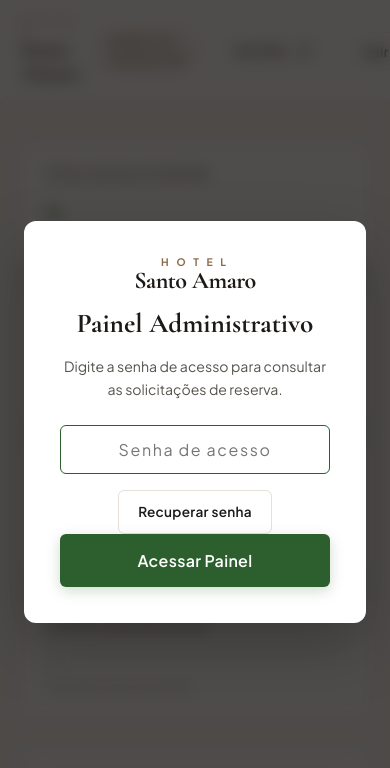
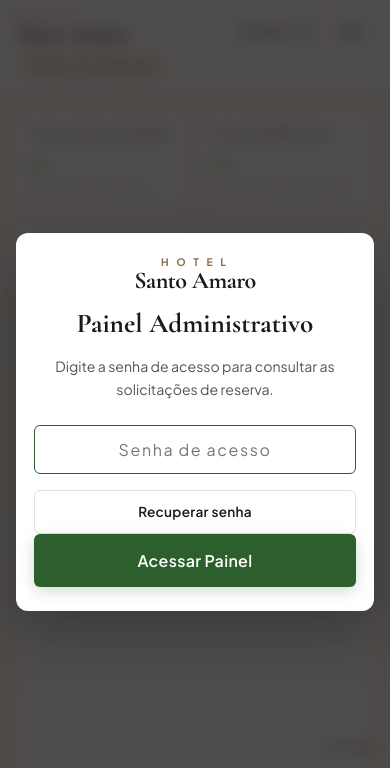
Before and after one commit to Juniiors3/hotel-santo-amaro, a plain HTML site: page admin.html in a window 390 px wide. Shown: the top 768 px of the page. Drawn offline with nearby package versions, Linux system fonts and the light colour scheme.

Commit message:
atualizacao btm

```diff
--- a/admin.html
+++ b/admin.html
@@ -372,19 +372,39 @@
     }
 
     @media (max-width: 600px) {
-      .stats-grid {
-        grid-template-columns: 1fr;
-      }
-      .toolbar-filters {
-        flex-direction: column;
-        align-items: stretch;
-      }
-      .toolbar-actions {
-        width: 100%;
-      }
-      .toolbar-actions .btn {
-        flex: 1;
-      }
+      .container { padding-left: 1rem; padding-right: 1rem; }
+      .admin-header { padding: .75rem 0; }
+      .admin-header-content, .admin-brand { align-items: flex-start; }
+      .admin-brand { flex-direction: column; gap: .35rem; }
+      .admin-tag { font-size: .62rem; }
+      .admin-nav-actions { gap: .4rem; }
+      .admin-nav-actions .btn { padding: .55rem .65rem; font-size: .75rem; white-space: nowrap; }
+      .admin-main { padding: 1.25rem 0 2rem; }
+      .stats-grid { grid-template-columns: repeat(2, minmax(0, 1fr)); gap: .65rem; margin-bottom: 1rem; }
+      .stat-card { padding: .9rem; min-width: 0; }
+      .stat-label { font-size: .65rem; line-height: 1.35; }
+      .stat-value { font-size: 1.7rem; overflow-wrap: anywhere; }
+      .stat-sub { font-size: .68rem; line-height: 1.35; }
+      .admin-toolbar { padding: .85rem; gap: .75rem; }
+      .toolbar-filters { flex-direction: column; align-items: stretch; width: 100%; }
+      .search-input-wrapper { min-width: 0; width: 100%; }
+      .toolbar-select { width: 100%; min-width: 0; }
+      .toolbar-actions { width: 100%; }
+      .toolbar-actions .btn { flex: 1; justify-content: center; padding-left: .55rem; padding-right: .55rem; }
+      .table-container { border-radius: var(--radius-sm); }
+      .table-scroll { overflow-x: auto; -webkit-overflow-scrolling: touch; }
+      .admin-table { min-width: 760px; }
+      .auth-overlay { padding: 1rem; }
+      .auth-card { padding: 1.5rem 1.15rem; }
+      #authForm { display: flex; flex-direction: column; }
+      #authForm .btn { width: 100%; }
+    }
+
+    @media (max-width: 360px) {
+      .container { padding-left: .75rem; padding-right: .75rem; }
+      .stats-grid { grid-template-columns: 1fr; }
+      .admin-header-content { gap: .5rem; }
+      .admin-nav-actions .btn { font-size: .68rem; }
     }
   </style>
 </head>
--- a/style.css
+++ b/style.css
@@ -1889,6 +1889,12 @@ ul {
 }
 /* Ajustes adicionais de responsividade e acessibilidade */
 @media (max-width: 560px) {
+  .main-header { width: 100%; }
+  .header-container { width: 100%; min-width: 0; padding-left: 1rem; padding-right: 1rem; gap: .75rem; }
+  .brand-logo { min-width: 0; flex-shrink: 1; }
+  .logo-title { font-size: 1.55rem; white-space: nowrap; }
+  .header-actions { flex: 0 0 auto; gap: .65rem; }
+  .header-actions .btn { display: none; }
   .top-bar-content { justify-content: center; text-align: center; }
   .top-bar-content > .top-bar-item:first-child { display: none; }
   .header-container { height: 72px; }
```
Also changed, not shown: index.html (+1 -9 lines), print_correcao.png (added).
